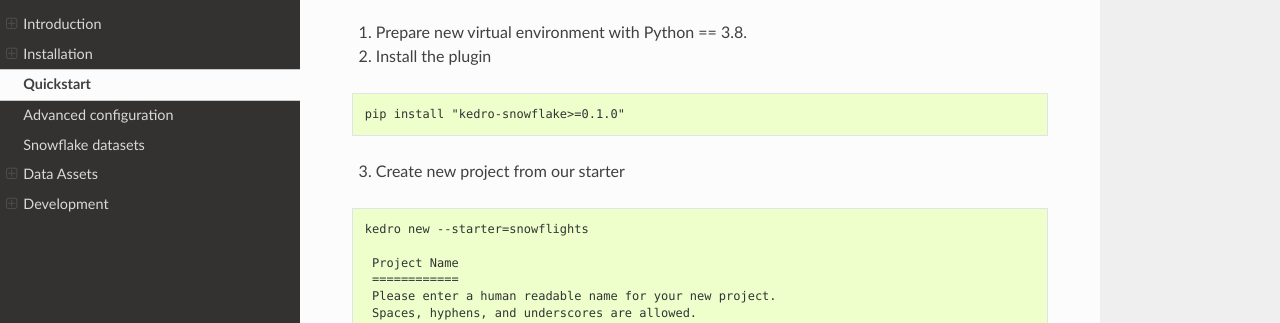
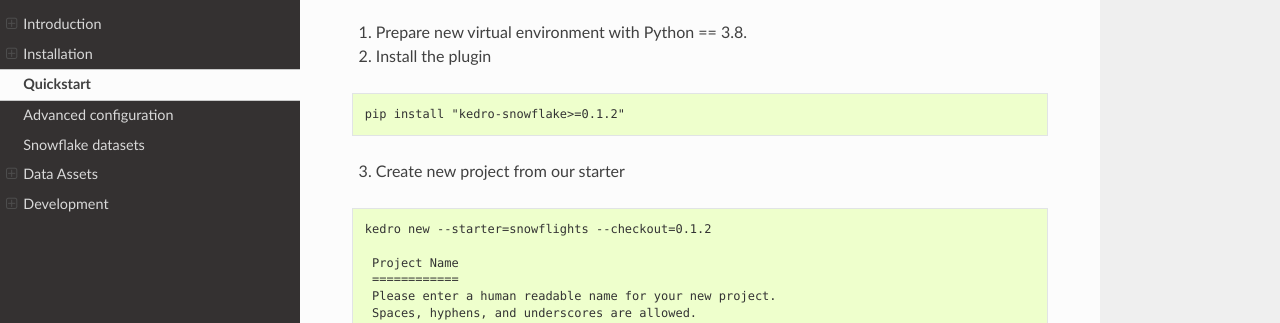
Before and after one commit to getindata/kedro-snowflake, a Sphinx documentation site: the page built from docs/source/03_quickstart.rst, in a window 1280 px wide and 900 px high, scrolled down 447 px. Shown: the part 153-476 px from the top of the window. Built offline with Sphinx 7.4.7 and the Read the Docs theme 2.0.0, drawn with Linux system fonts in a browser that asks for light colours.

Commit message:
Update quickstart guide

```diff
--- a/docs/source/03_quickstart.rst
+++ b/docs/source/03_quickstart.rst
@@ -26,14 +26,14 @@
 
 .. code:: console
 
-   pip install "kedro-snowflake>=0.1.0"
+   pip install "kedro-snowflake>=0.1.2"
 
 
 3. Create new project from our starter
 
 .. code:: console
 
-   kedro new --starter=snowflights
+   kedro new --starter=snowflights --checkout=0.1.2
 
     Project Name
     ============
```
